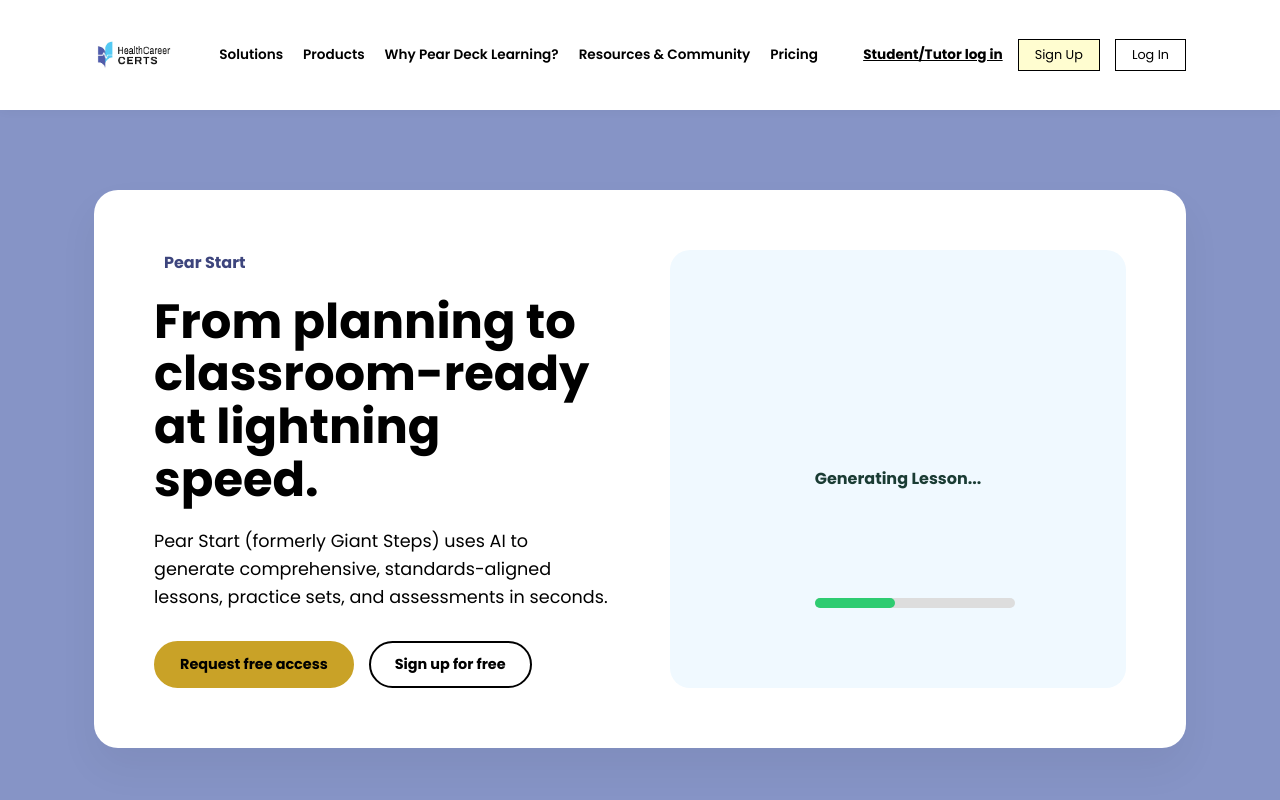
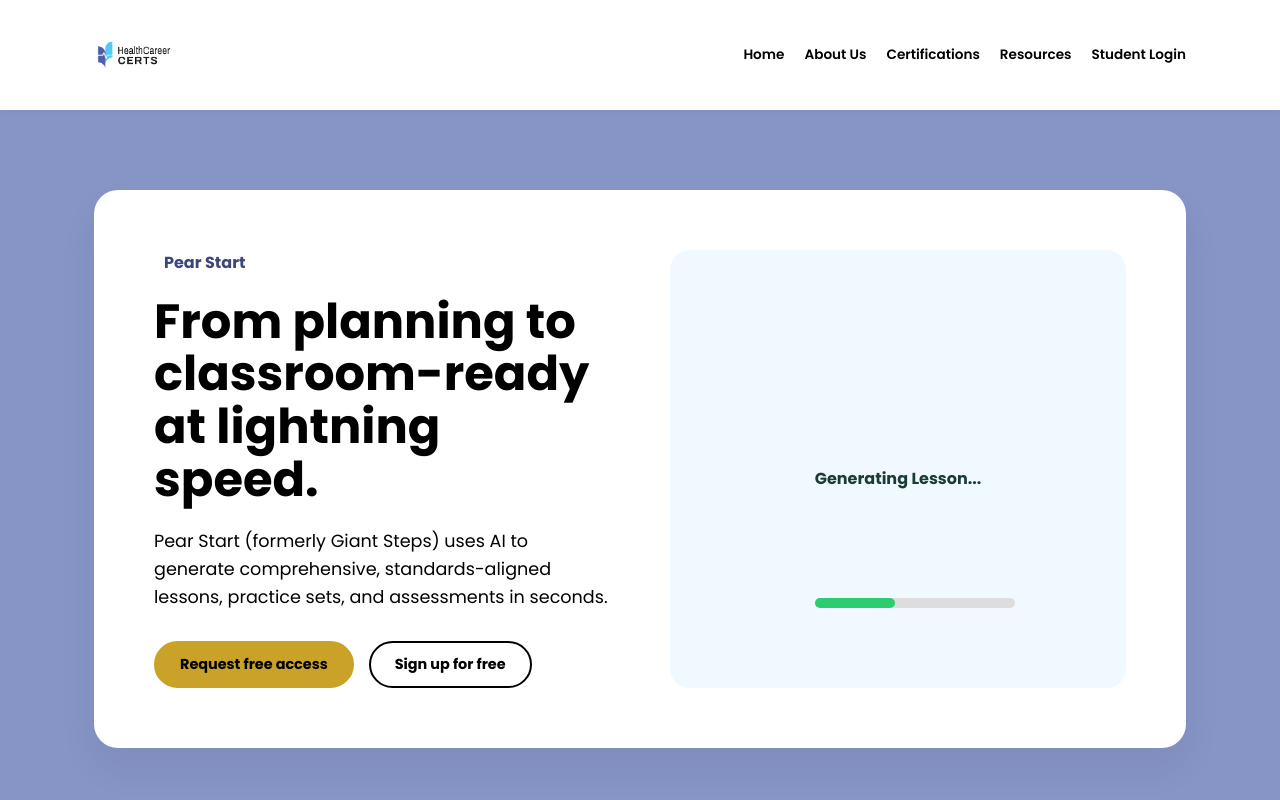
Before and after one commit to viviansierra10-a11y/healthcareercerts, a website: page PearStart.html in a window 1280 px wide. Shown: the top 800 px of the page. Drawn offline with Linux system fonts and the light colour scheme; some icons are missing.

Commit message:
Updated ProductPearDeck.html

```diff
--- a/PearStart.html
+++ b/PearStart.html
@@ -281,16 +281,11 @@
                     <img src="public/HCC Logo.png" alt="HealthCareer CERTS" style="height: 80px;">
                 </a>
                 <div class="nav-links">
-                    <a href="Services.html">Solutions</a>
-                    <a href="ProductPearDeck.html">Products</a>
-                    <a href="PearDeckLearning.html">Why Pear Deck Learning?</a>
-                    <a href="#">Resources & Community</a>
-                    <a href="#">Pricing</a>
-                </div>
-                <div class="nav-right">
-                    <a href="#" class="login-link">Student/Tutor log in</a>
-                    <button class="btn-header-lime">Sign Up</button>
-                    <button class="btn-header-outline">Log In</button>
+                    <a href="PDHomePage.html">Home</a>
+                    <a href="Efficacy.html">About Us</a>
+                    <a href="Services.html">Certifications</a>
+                    <a href="ProductPearDeck.html">Resources</a>
+                    <a href="#">Student Login</a>
                 </div>
             </nav>
         </div>
```
Also changed, not shown: Efficacy.html (+5 -10 lines), PDHomePage.html (+5 -10 lines), PearDeckLearning.html (+5 -10 lines), PearPractice.html (+5 -10 lines), ProductPearDeck.html (+5 -10 lines), Services.html (+5 -10 lines).
